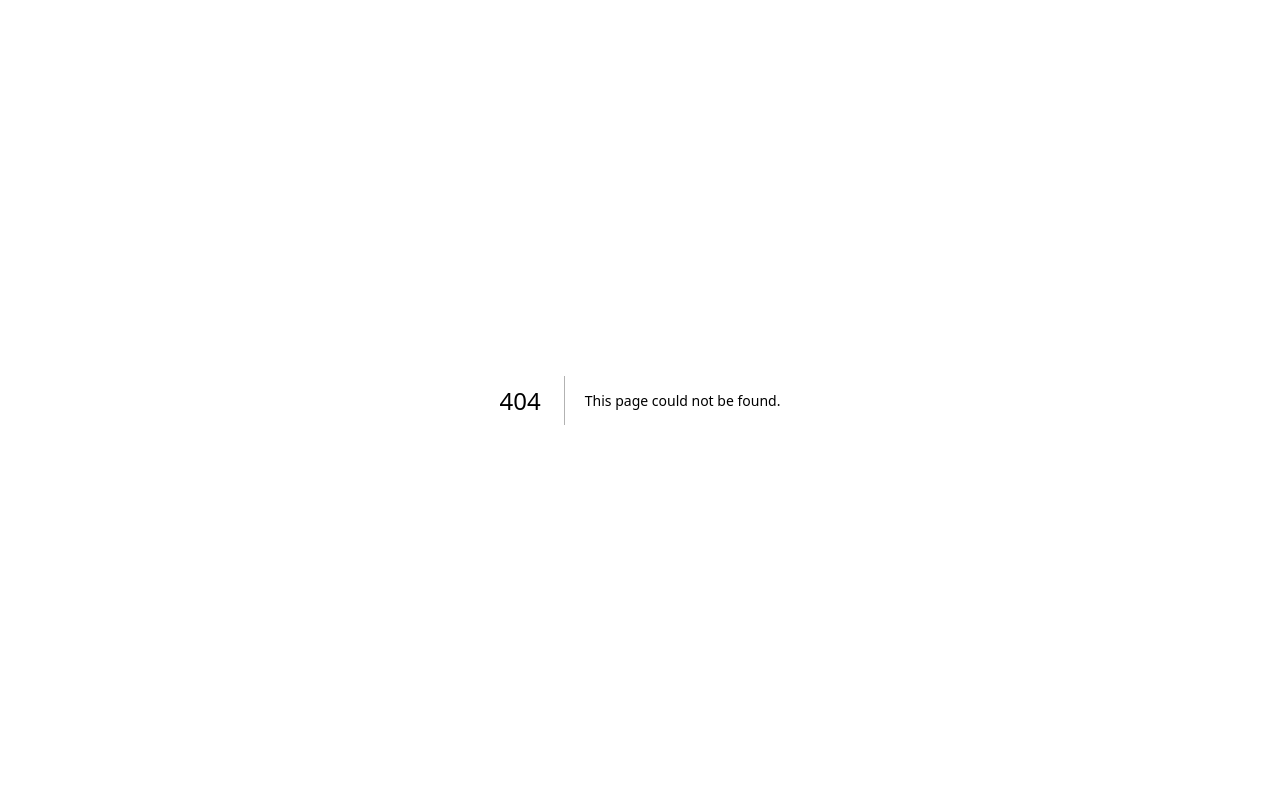
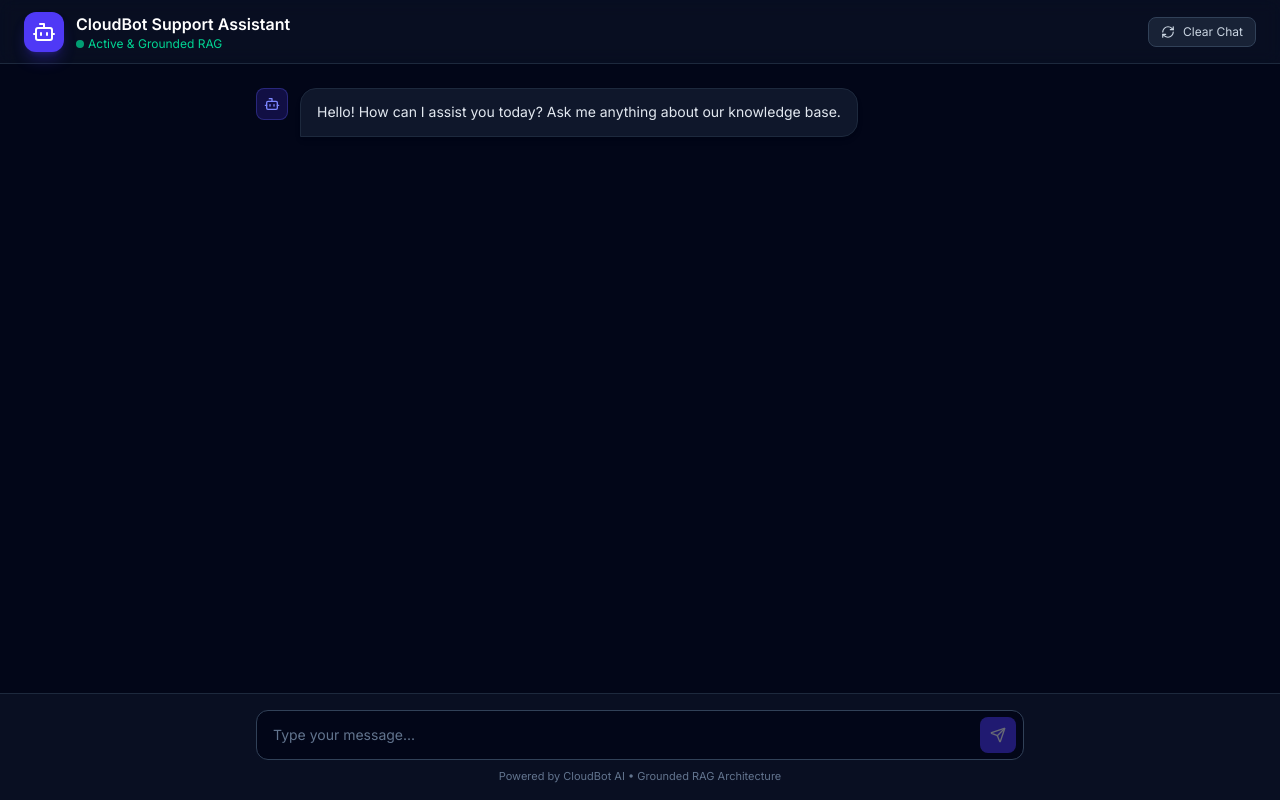
Before and after one commit to satyamlokhande25-maker/cloudbot-saas, a Next.js app in the folder frontend/: page /chat/1 in a window 1280 px wide. Before the commit this address had no page. Built offline with nearby package versions, Linux system fonts and the light colour scheme; no server answers.

Commit message:
Add dynamic standalone support page and deploy hub features

```diff
--- /dev/null
+++ b/frontend/src/app/chat/[bot_id]/page.tsx
@@ -0,0 +1,157 @@
+'use client';
+
+import React, { useState, useEffect, useRef } from 'react';
+import { useParams } from 'next/navigation';
+import { Send, Bot, User, Sparkles, RefreshCw } from 'lucide-react';
+import axios from 'axios';
+
+interface Message {
+  id: string;
+  sender: 'user' | 'bot';
+  text: string;
+}
+
+export default function StandaloneChatPage() {
+  const params = useParams();
+  const botId = (params?.bot_id as string) || 'default';
+  const [messages, setMessages] = useState<Message[]>([]);
+  const [input, setInput] = useState('');
+  const [loading, setLoading] = useState(false);
+  const scrollRef = useRef<HTMLDivElement>(null);
+
+  const API_BASE_URL = process.env.NEXT_PUBLIC_API_URL || 'https://cloudbot-saas.onrender.com';
+
+  useEffect(() => {
+    setMessages([
+      {
+        id: 'welcome',
+        sender: 'bot',
+        text: 'Hello! How can I assist you today? Ask me anything about our knowledge base.'
+      }
+    ]);
+  }, [botId]);
+
+  useEffect(() => {
+    scrollRef.current?.scrollIntoView({ behavior: 'smooth' });
+  }, [messages, loading]);
+
+  const handleSend = async (e?: React.FormEvent) => {
+    if (e) e.preventDefault();
+    if (!input.trim() || loading) return;
+
+    const userText = input.trim();
+    const userMsg: Message = { id: `u_${Date.now()}`, sender: 'user', text: userText };
+    setMessages((prev) => [...prev, userMsg]);
+    setInput('');
+    setLoading(true);
+
+    try {
+      const response = await axios.post(`${API_BASE_URL}/chat/`, {
+        bot_id: botId,
+        question: userText
+      });
+
+      const botReply = response.data?.answer || 'I could not retrieve an answer.';
+      setMessages((prev) => [
+        ...prev,
+        { id: `b_${Date.now()}`, sender: 'bot', text: botReply }
+      ]);
+    } catch (err: any) {
+      setMessages((prev) => [
+        ...prev,
+        { id: `b_${Date.now()}`, sender: 'bot', text: 'Error connecting to the chatbot server.' }
+      ]);
+    } finally {
+      setLoading(false);
+    }
+  };
+
+  return (
+    <div className="flex h-screen w-screen flex-col bg-slate-950 text-slate-100">
+      <header className="flex h-16 items-center justify-between border-b border-slate-800 bg-slate-900/50 px-6 backdrop-blur">
+        <div className="flex items-center gap-3">
+          <div className="flex h-10 w-10 items-center justify-center rounded-xl bg-indigo-600 text-white shadow-lg shadow-indigo-600/30">
+            <Bot className="h-6 w-6" />
+          </div>
+          <div>
+            <h1 className="font-semibold text-white">CloudBot Support Assistant</h1>
+            <p className="text-xs text-emerald-400 flex items-center gap-1">
+              <span className="h-2 w-2 rounded-full bg-emerald-400 animate-pulse" /> Active & Grounded RAG
+            </p>
+          </div>
+        </div>
+        <button
+          onClick={() => setMessages([{ id: 'welcome', sender: 'bot', text: 'Hello! How can I assist you today?' }])}
+          className="flex items-center gap-2 rounded-lg border border-slate-700 bg-slate-800/80 px-3 py-1.5 text-xs text-slate-300 hover:bg-slate-700"
+        >
+          <RefreshCw className="h-3.5 w-3.5" /> Clear Chat
+        </button>
+      </header>
+
+      <main className="flex-1 overflow-y-auto px-4 py-6 md:px-20 lg:px-64">
+        <div className="flex flex-col gap-4">
+          {messages.map((m) => (
+            <div
+              key={m.id}
+              className={`flex items-start gap-3 ${m.sender === 'user' ? 'justify-end' : 'justify-start'}`}
+            >
+              {m.sender === 'bot' && (
+                <div className="flex h-8 w-8 shrink-0 items-center justify-center rounded-lg bg-indigo-600/20 text-indigo-400 border border-indigo-500/30">
+                  <Bot className="h-4 w-4" />
+                </div>
+              )}
+              <div
+                className={`max-w-[85%] rounded-2xl px-4 py-3 text-sm leading-relaxed whitespace-pre-wrap ${
+                  m.sender === 'user'
+                    ? 'bg-indigo-600 text-white rounded-br-none'
+                    : 'bg-slate-900 text-slate-200 rounded-bl-none border border-slate-800 shadow-md'
+                }`}
+              >
+                {m.text}
+              </div>
+              {m.sender === 'user' && (
+                <div className="flex h-8 w-8 shrink-0 items-center justify-center rounded-lg bg-slate-800 text-slate-400 border border-slate-700">
+                  <User className="h-4 w-4" />
+                </div>
+              )}
+            </div>
+          ))}
+
+          {loading && (
+            <div className="flex items-center gap-3">
+              <div className="flex h-8 w-8 shrink-0 items-center justify-center rounded-lg bg-indigo-600/20 text-indigo-400 border border-indigo-500/30">
+                <Bot className="h-4 w-4" />
+              </div>
+              <div className="rounded-2xl rounded-bl-none border border-slate-800 bg-slate-900 px-4 py-3 text-sm text-slate-400 flex items-center gap-2">
+                <Sparkles className="h-4 w-4 animate-spin text-indigo-400" /> Generating response...
+              </div>
+            </div>
+          )}
+          <div ref={scrollRef} />
+        </div>
+      </main>
+
+      <footer className="border-t border-slate-800 bg-slate-900/60 p-4 md:px-20 lg:px-64 backdrop-blur">
+        <form onSubmit={handleSend} className="relative flex items-center">
+          <input
+            type="text"
+            value={input}
+            onChange={(e) => setInput(e.target.value)}
+            placeholder="Type your message..."
+            className="w-full rounded-xl border border-slate-700 bg-slate-950 py-3.5 pl-4 pr-12 text-sm text-white placeholder-slate-500 focus:border-indigo-500 focus:outline-none focus:ring-1 focus:ring-indigo-500"
+          />
+          <button
+            type="submit"
+            disabled={!input.trim() || loading}
+            className="absolute right-2 flex h-9 w-9 items-center justify-center rounded-lg bg-indigo-600 text-white transition hover:bg-indigo-500 disabled:opacity-40"
+          >
+            <Send className="h-4 w-4" />
+          </button>
+        </form>
+        <p className="mt-2 text-center text-[11px] text-slate-500">
+          Powered by CloudBot AI • Grounded RAG Architecture
+        </p>
+      </footer>
+    </div>
+  );
+}
--- /dev/null
+++ b/package.json
@@ -0,0 +1,5 @@
+{
+  "dependencies": {
+    "qrcode.react": "^4.2.0"
+  }
+}
```
Also changed, not shown: 1 other file (tests, documents, lock files or other folders).
